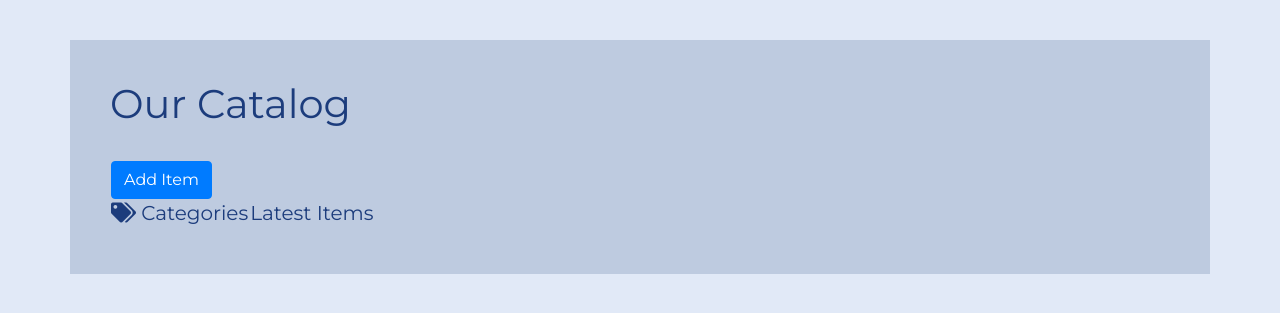
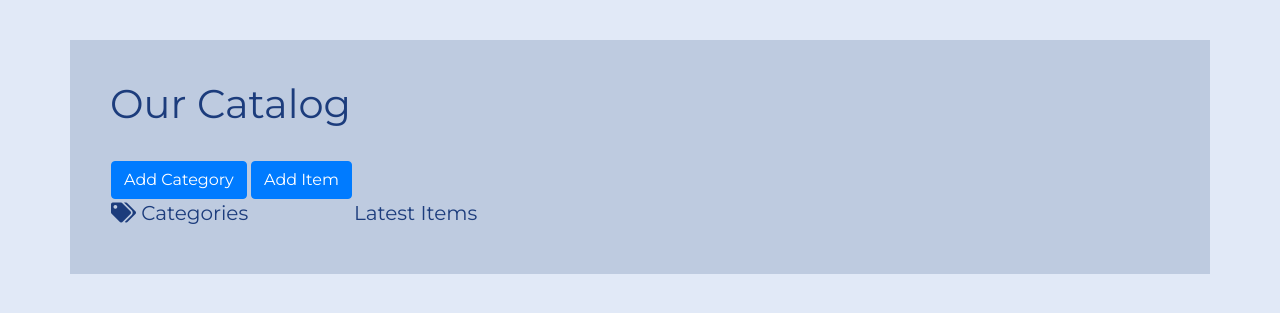
Before and after one commit to ninjachicks/flask-shop-app, a Flask app: page /catalog in a window 1280 px wide. Shown: the part 64-377 px from the top of the page. Run offline with Flask 2, Linux system fonts and the light colour scheme; a user stored in the database is signed in; data that the repository does not hold is empty; some libraries are stand-ins or nearby versions.

Commit message:
added add_category button

```diff
--- a/templates/catalog.html
+++ b/templates/catalog.html
@@ -5,6 +5,7 @@
       <tr>
         <td>
             {% if session.logged_in %}
+                <a href="/add_category" class="btn btn-primary">Add Category</a>
                 <a href="/add_item" class="btn btn-primary">Add Item</a>
                 <br />
             {% endif %}
```
